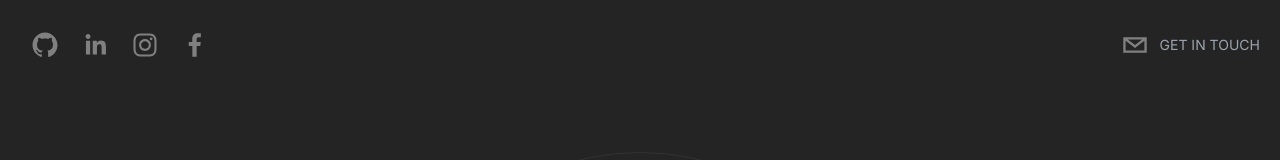
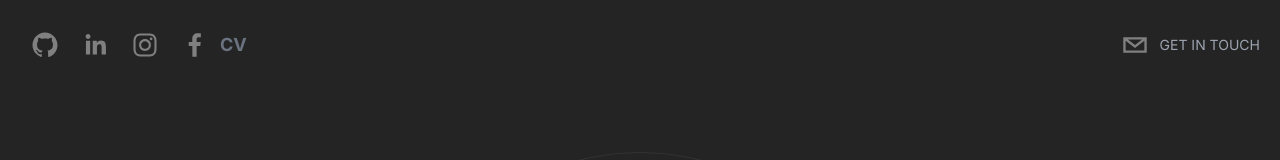
Before and after one commit to tamilarasanm26/Tamil_Port, a Next.js app: page / in a window 1280 px wide. Shown: the top 160 px of the page. Built offline with nearby package versions, Linux system fonts and the light colour scheme.

Commit message:
Update Header

```diff
--- a/app/components/Header.tsx
+++ b/app/components/Header.tsx
@@ -49,6 +49,9 @@ export default function Header() {
         bgColor='transparent'
         url="https://www.facebook.com/profile.php?id=100036620281385"
          /> {/* Make sure to add http:// or https:// */}
+         <a className='text-2xl font-bold uppercase  md:inline-flex text-lg text-gray-500 ' download href="/Tamilarasan M.pdf">
+        CV
+      </a>
       </motion.div>
 
 <Link href="#contact">
```
